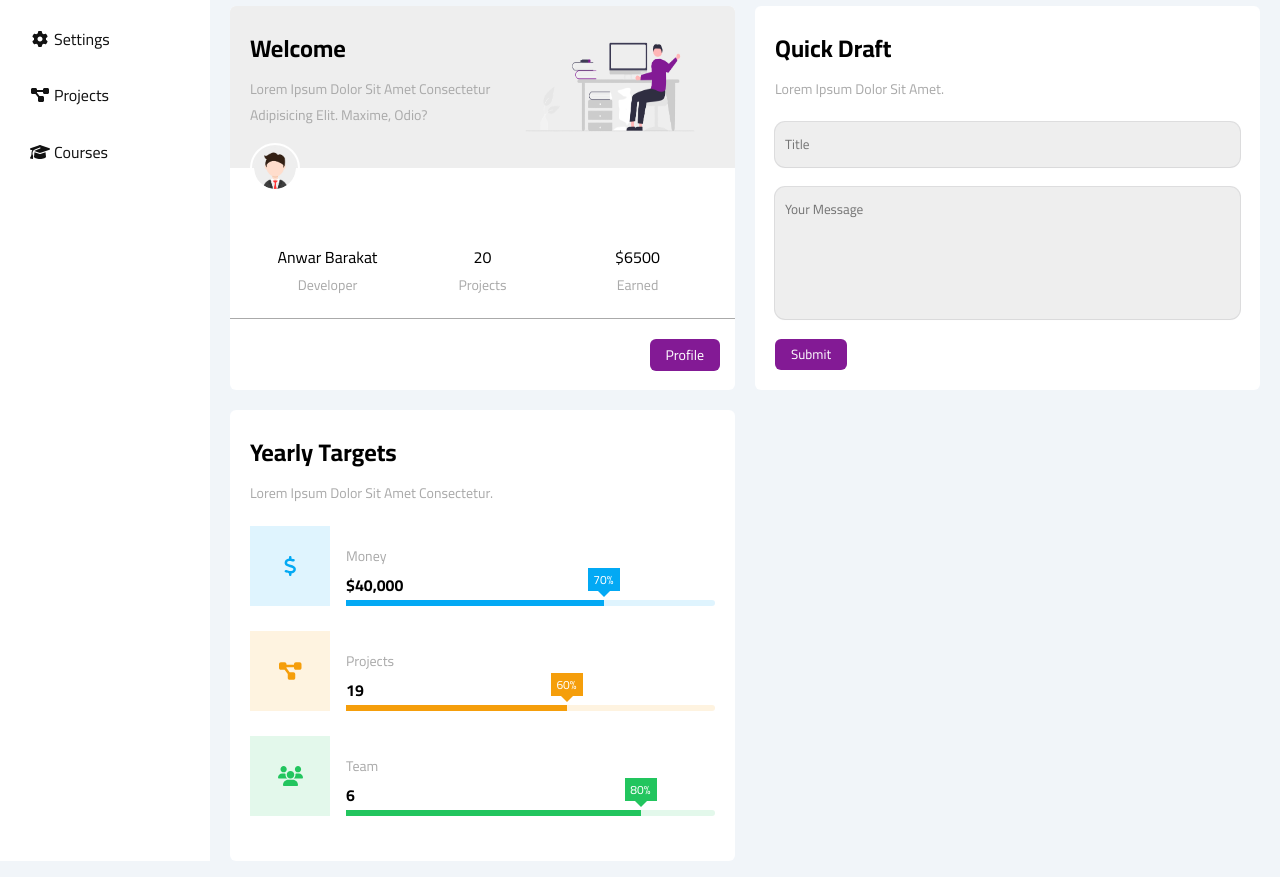
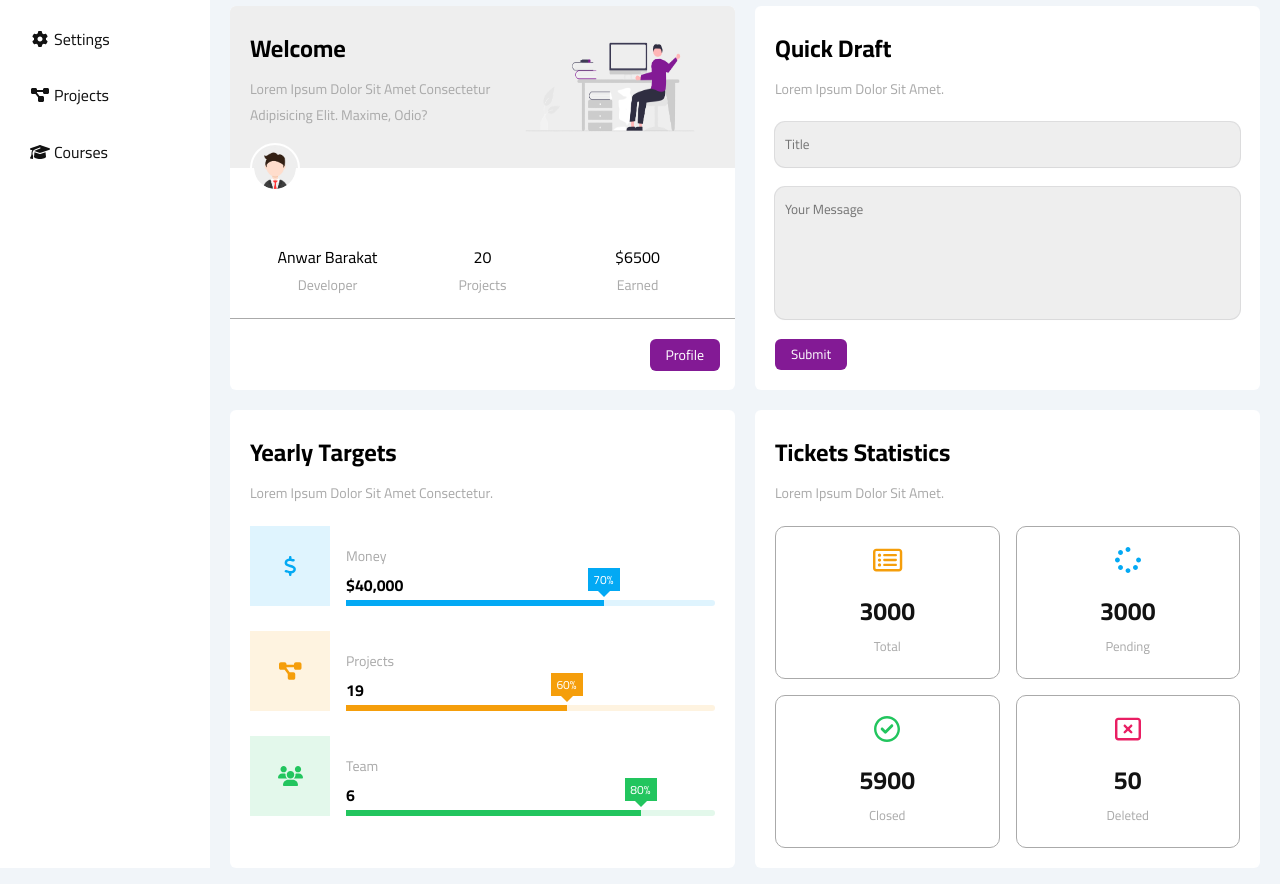
Before and after one commit to Anwar-Barakat/Dashboard-Design, a plain HTML site: page index.html in a window 1280 px wide. Shown: the part 164-1048 px from the top of the page. Drawn offline with Linux system fonts and the light colour scheme.

Commit message:
add tickets widget to dashboard page

```diff
--- a/assets/css/_dashboard.scss
+++ b/assets/css/_dashboard.scss
@@ -41,8 +41,7 @@
           & > span {
             span {
               &::after {
-                                border-color: $blue-color transparent
-                                    transparent;
+                border-color: $blue-color transparent transparent;
               }
             }
           }
@@ -57,8 +56,7 @@
           & > span {
             span {
               &::after {
-                                border-color: $orange-color transparent
-                                    transparent;
+                border-color: $orange-color transparent transparent;
               }
             }
           }
@@ -73,8 +71,7 @@
           & > span {
             span {
               &::after {
-                                border-color: $green-color transparent
-                                    transparent;
+                border-color: $green-color transparent transparent;
               }
             }
           }
@@ -120,6 +117,15 @@
       }
     }
   }
+  .tickets {
+    .boxes {
+      display: grid;
+      grid-template-columns: repeat(auto-fill, minmax(48%, 1fr));
+      .box {
+        border: 1px solid $gray-color;
+      }
+    }
+  }
 }
 
 @media screen and (max-width: 768px) {
--- a/assets/css/_framework.scss
+++ b/assets/css/_framework.scss
@@ -14,6 +14,9 @@ $alt-blue-color: #03a8f420;
 
 $orange-color: #f59e0b;
 $alt-orange-color: #f59e0b20;
+
+$red-color: #e91e63;
+$alt-red-color: #e91e6320;
 
 $green-color: #22c55e;
 $alt-green-color: #22c55e20;
@@ -42,6 +45,10 @@ $black-color: #121212;
 
 .justify-between {
   justify-content: space-between;
+}
+
+.flex-wrap {
+  flex-wrap: wrap;
 }
 
 .gap-q {
@@ -202,6 +209,9 @@ $black-color: #121212;
 .color-orange {
   color: $orange-color;
 }
+.color-red {
+  color: $red-color;
+}
 
 .color-green {
   color: $green-color;
@@ -226,6 +236,10 @@ $black-color: #121212;
 
 .font-1 {
   font-size: 1em;
+}
+
+.font-25 {
+  font-size: 25px;
 }
 
 .font-bold {
--- a/index.html
+++ b/index.html
@@ -79,9 +79,7 @@
         </ul>
       </div>
       <div class="content hidden w-full">
-                <div
-                    class="head bg-white p-15 d-flex align-center justify-between"
-                >
+        <div class="head bg-white p-15 d-flex align-center justify-between">
           <div class="search relative d-flex align-center gap-h">
             <input type="search" placeholder="Search..." />
           </div>
@@ -89,11 +87,7 @@
             <span class="notification relative">
               <i class="fa-regular fa-bell fa-lg"></i>
             </span>
-                        <img
-                            src="assets/images/dashboard/avatar.png"
-                            alt=""
-                            width="40"
-                        />
+            <img src="assets/images/dashboard/avatar.png" alt="" width="40" />
           </div>
         </div>
         <h1 class="relative">Dashboard</h1>
@@ -106,8 +100,8 @@
               <div class="mobile-width-100">
                 <h2 class="m-0">Welcome</h2>
                 <p class="mt-5 color-gray font-14 mb-20">
-                                    Lorem ipsum dolor sit amet consectetur
-                                    adipisicing elit. Maxime, odio?
+                  Lorem ipsum dolor sit amet consectetur adipisicing elit.
+                  Maxime, odio?
                 </p>
               </div>
               <img
@@ -126,19 +120,13 @@
             >
               <div>
                 Anwar Barakat
-                                <span class="d-block color-gray font-14"
-                                    >Developer</span
-                                >
+                <span class="d-block color-gray font-14">Developer</span>
               </div>
               <div>
-                                20<span class="d-block color-gray font-14"
-                                    >Projects</span
-                                >
+                20<span class="d-block color-gray font-14">Projects</span>
               </div>
               <div>
-                                $6500<span class="d-block color-gray font-14"
-                                    >Earned</span
-                                >
+                $6500<span class="d-block color-gray font-14">Earned</span>
               </div>
             </div>
             <a
@@ -169,30 +157,20 @@
                 placeholder="Your Message"
                 class="d-block w-full mb-20 p-10 border-none bg-eee border-raduis-10 main-shadow"
               ></textarea>
-                            <button type="submit" class="submit w-fit d-block">
-                                Submit
-                            </button>
+              <button type="submit" class="submit w-fit d-block">Submit</button>
             </form>
           </div>
           <!-- end quick draft -->
 
           <!-- start targets  -->
-                    <div
-                        class="targets p-20 bg-white border-raduis-6 mobile-d-block"
-                    >
+          <div class="targets p-20 bg-white border-raduis-6 mobile-d-block">
             <h2 class="m-0">Yearly Targets</h2>
             <p class="mt-5 color-gray font-14 mb-20">
               Lorem ipsum dolor sit amet consectetur.
             </p>
-                        <div
-                            class="target-row mb-25 money d-flex align-end mobile-d-grid"
-                        >
-                            <div
-                                class="icon d-flex justify-center align-center"
-                            >
-                                <i
-                                    class="fa-solid fa-dollar-sign fa-lg color-blue"
-                                ></i>
+            <div class="target-row mb-25 money d-flex align-end mobile-d-grid">
+              <div class="icon d-flex justify-center align-center">
+                <i class="fa-solid fa-dollar-sign fa-lg color-blue"></i>
               </div>
               <div class="details">
                 <span class="font-14 color-gray">Money</span>
@@ -207,12 +185,8 @@
             <div
               class="target-row mb-25 projects d-flex align-end mobile-d-grid"
             >
-                            <div
-                                class="icon d-flex justify-center align-center"
-                            >
-                                <i
-                                    class="fa-solid fa-diagram-project fa-lg color-orange"
-                                ></i>
+              <div class="icon d-flex justify-center align-center">
+                <i class="fa-solid fa-diagram-project fa-lg color-orange"></i>
               </div>
               <div class="details">
                 <span class="font-14 color-gray">Projects</span>
@@ -224,14 +198,9 @@
                 </div>
               </div>
             </div>
-                        <div
-                            class="target-row mb-25 team d-flex align-end mobile-d-grid"
-                        >
-                            <div
-                                class="icon d-flex justify-center align-center"
-                            >
-                                <i class="fa-solid fa-users fa-lg color-green">
-                                </i>
+            <div class="target-row mb-25 team d-flex align-end mobile-d-grid">
+              <div class="icon d-flex justify-center align-center">
+                <i class="fa-solid fa-users fa-lg color-green"> </i>
               </div>
               <div class="details">
                 <span class="font-14 color-gray">Team</span>
@@ -244,8 +213,46 @@
               </div>
             </div>
           </div>
+          <!-- end targets  -->
 
-                    <!-- end targets  -->
+          <!-- start tickets  -->
+          <div class="tickets bg-white p-20 border-raduis-6">
+            <h2 class="m-0">Tickets Statistics</h2>
+            <p class="mt-5 color-gray font-14 mb-20">
+              Lorem ipsum dolor sit amet.
+            </p>
+            <div class="d-flex boxes gap-1 text-center flex-wrap">
+              <div class="box p-20 border-raduis-10 font-13 color-gray">
+                <i
+                  class="fa-regular fa-rectangle-list fa-2x mb-10 color-orange m-0"
+                ></i>
+                <span class="d-block color-black font-bold font-25">3000</span>
+                total
+              </div>
+              <div class="box p-20 border-raduis-10 font-13 color-gray">
+                <i class="fa-solid fa-spinner fa-2x mb-10 color-blue m-0"></i>
+                <span class="d-block color-black font-bold font-25">3000</span>
+                Pending
+              </div>
+              <div class="box p-20 border-raduis-10 font-13 color-gray">
+                <i
+                  class="fa-regular fa-circle-check fa-2x mb-10 color-green m-0"
+                >
+                </i>
+                <span class="d-block color-black font-bold font-25">5900</span>
+                Closed
+              </div>
+              <div class="box p-20 border-raduis-10 font-13 color-gray">
+                <i
+                  class="fa-regular fa-rectangle-xmark fa-2x mb-10 color-red m-0"
+                >
+                </i>
+                <span class="d-block color-black font-bold font-25">50</span>
+                Deleted
+              </div>
+            </div>
+          </div>
+          <!-- end tickets  -->
         </div>
       </div>
     </section>
```
Also changed, not shown: assets/css/master.css, 2 other files. Lines whose indentation alone changed are shown as unchanged.
